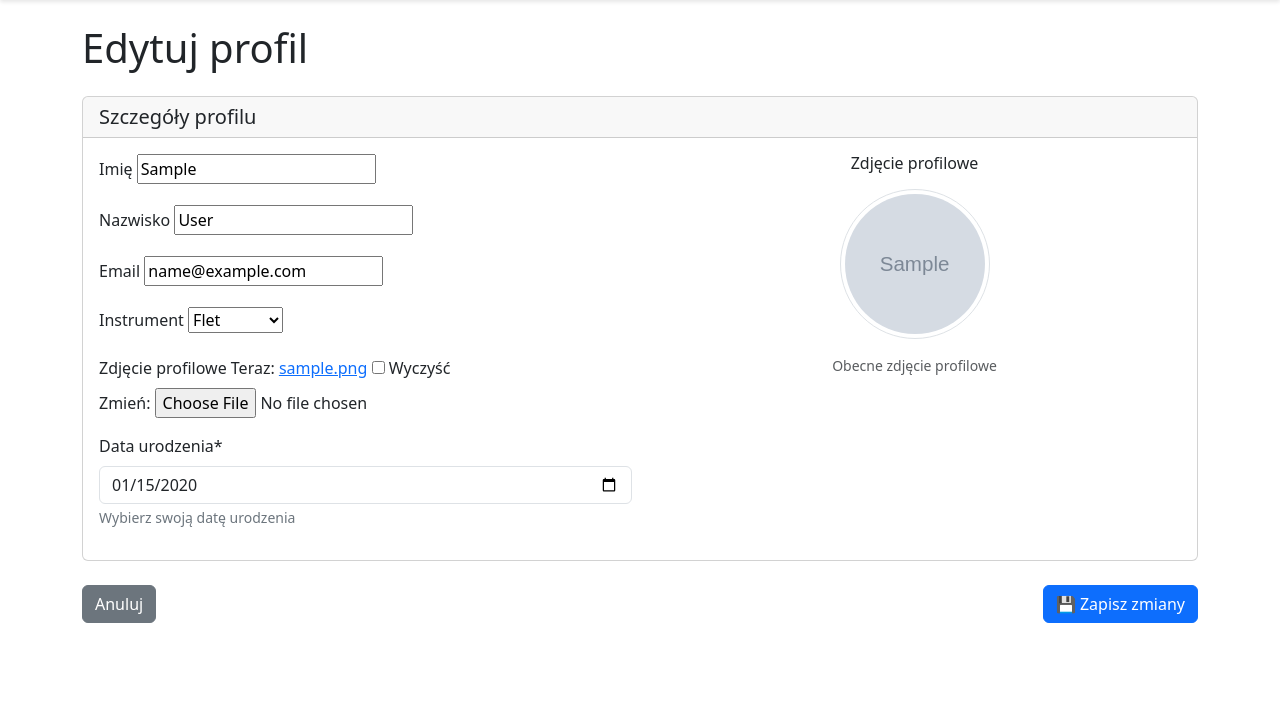
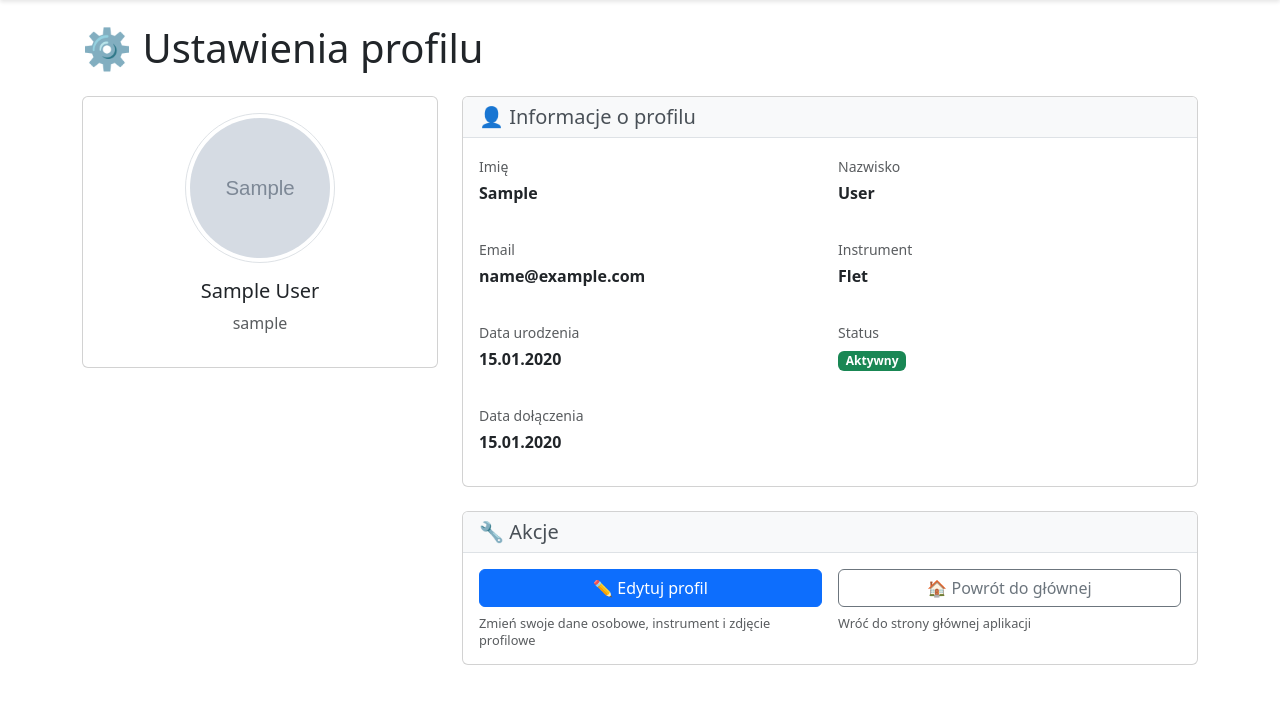
Before and after one commit to krzysiekbab/ORAGH-App, a Django app: page /profile/ in a window 1280 px wide. Shown: the part 72-776 px from the top of the page. Run offline with Django 5.2, Linux system fonts and the light colour scheme; a user stored in the database is signed in; tables that the repository leaves empty hold one stand-in row (values such as "Sample post"); grey boxes marked "Sample" are stand-in pictures; some libraries are stand-ins or nearby versions.

Commit message:
Update user profile page

```diff
--- a/oragh_platform/main/forms.py
+++ b/oragh_platform/main/forms.py
@@ -1,13 +1,50 @@
 from django import forms
 from django.contrib.auth.models import User
-from .models import MusicianProfile
+from .models import MusicianProfile, INSTRUMENT_CHOICES
 
 class UserProfileForm(forms.ModelForm):
-    first_name = forms.CharField(max_length=30, required=True, label="Imię")
-    last_name = forms.CharField(max_length=30, required=True, label="Nazwisko")
-    email = forms.EmailField(required=True, label="Email")
-    instrument = forms.ChoiceField(choices=MusicianProfile._meta.get_field('instrument').choices, required=True, label="Instrument")
-    photo = forms.ImageField(required=False, label="Zdjęcie profilowe")
+    first_name = forms.CharField(
+        max_length=30,
+        required=True,
+        label="Imię",
+        widget=forms.TextInput(attrs={
+            'class': 'form-control',
+            'placeholder': 'Wprowadź swoje imię'
+        })
+    )
+    last_name = forms.CharField(
+        max_length=30,
+        required=True,
+        label="Nazwisko",
+        widget=forms.TextInput(attrs={
+            'class': 'form-control',
+            'placeholder': 'Wprowadź swoje nazwisko'
+        })
+    )
+    email = forms.EmailField(
+        required=True,
+        label="Email",
+        widget=forms.EmailInput(attrs={
+            'class': 'form-control',
+            'placeholder': 'twoj@email.com'
+        })
+    )
+    instrument = forms.ChoiceField(
+        choices=INSTRUMENT_CHOICES,
+        required=True,
+        label="Instrument",
+        widget=forms.Select(attrs={
+            'class': 'form-select'
+        })
+    )
+    photo = forms.ImageField(
+        required=False,
+        label="Zdjęcie profilowe",
+        widget=forms.FileInput(attrs={
+            'class': 'form-control',
+            'accept': 'image/*'
+        })
+    )
 
     class Meta:
         model = MusicianProfile
--- a/oragh_platform/main/profile_urls.py
+++ b/oragh_platform/main/profile_urls.py
@@ -1,6 +1,7 @@
 from django.urls import path
-from .views import edit_profile
+from .views import edit_profile, profile_overview
 
 urlpatterns = [
-    path('', edit_profile, name='profile'),
+    path('', profile_overview, name='profile'),
+    path('edit/', edit_profile, name='edit_profile'),
 ]
--- a/oragh_platform/main/templates/base.jinja
+++ b/oragh_platform/main/templates/base.jinja
@@ -233,11 +233,11 @@
                   {{ user.username }}
                 </a>
                 <ul class="dropdown-menu dropdown-menu-end" aria-labelledby="userDropdown">
-                  <li><a class="dropdown-item" href="/profile/">Ustawienia</a></li>
+                  <li><a class="dropdown-item" href="/profile/">⚙️ Ustawienia</a></li>
                   <li>
                     <form method="post" action="{% url 'logout' %}" style="margin: 0;">
                       {% csrf_token %}
-                      <button type="submit" class="dropdown-item">Wyloguj</button>
+                      <button type="submit" class="dropdown-item">🚪 Wyloguj</button>
                     </form>
                   </li>
                 </ul>
--- a/oragh_platform/main/templates/edit_profile.jinja
+++ b/oragh_platform/main/templates/edit_profile.jinja
@@ -2,8 +2,6 @@
 
 {% block title %}Edytuj profil{% endblock %}
 {% block page_title %}Edytuj profil{% endblock %}
-
-{% load crispy_forms_tags %}
 
 {% block content %}
 <form method="post" enctype="multipart/form-data" class="mb-4">
@@ -11,28 +9,54 @@
 
   <div class="card">
     <div class="card-header">
-      <h5 class="mb-0">Szczegóły profilu</h5>
+      <h5 class="mb-0">✏️ Szczegóły profilu</h5>
     </div>
     <div class="card-body">
+      <div class="row g-4">
+        <div class="col-md-8">
+          {% if form.non_field_errors %}
+            <div class="alert alert-danger mb-3">
+              {{ form.non_field_errors }}
+            </div>
+          {% endif %}
+
           <div class="row g-3">
             <div class="col-md-6">
-          {{ form.non_field_errors }}
-
-          {% for field in form %}
-            <div class="mb-3">
-              <label for="{{ field.id_for_label }}" class="form-label">{{ field.label }}</label>
-              {{ field }}
-              {% if field.help_text %}
-                <div class="form-text">{{ field.help_text }}</div>
-              {% endif %}
-              {% if field.errors %}
-                <div class="text-danger small">{{ field.errors }}</div>
+              <label for="id_first_name" class="form-label">Imię</label>
+              {{ form.first_name }}
+              {% if form.first_name.errors %}
+                <div class="text-danger small">{{ form.first_name.errors }}</div>
               {% endif %}
             </div>
-          {% endfor %}
 
-          <div class="mb-3">
-            <label for="birthday" class="form-label">Data urodzenia*</label>
+            <div class="col-md-6">
+              <label for="id_last_name" class="form-label">Nazwisko</label>
+              {{ form.last_name }}
+              {% if form.last_name.errors %}
+                <div class="text-danger small">{{ form.last_name.errors }}</div>
+              {% endif %}
+            </div>
+
+            <div class="col-md-6">
+              <label for="id_email" class="form-label">Email</label>
+              {{ form.email }}
+              <div class="form-text">Używany do komunikacji</div>
+              {% if form.email.errors %}
+                <div class="text-danger small">{{ form.email.errors }}</div>
+              {% endif %}
+            </div>
+
+            <div class="col-md-6">
+              <label for="id_instrument" class="form-label">Instrument</label>
+              {{ form.instrument }}
+              <div class="form-text">Twój główny instrument</div>
+              {% if form.instrument.errors %}
+                <div class="text-danger small">{{ form.instrument.errors }}</div>
+              {% endif %}
+            </div>
+
+            <div class="col-12">
+              <label for="birthday" class="form-label">Data urodzenia</label>
               <input type="date"
                      class="form-control"
                      id="birthday"
@@ -41,11 +65,21 @@
                      required>
               <div class="form-text">Wybierz swoją datę urodzenia</div>
             </div>
+
+            <div class="col-12">
+              <label for="id_photo" class="form-label">Zdjęcie profilowe</label>
+              {{ form.photo }}
+              <div class="form-text">Wybierz nowe zdjęcie profilowe (opcjonalne)</div>
+              {% if form.photo.errors %}
+                <div class="text-danger small">{{ form.photo.errors }}</div>
+              {% endif %}
+            </div>
+          </div>
         </div>
 
-        <div class="col-md-6">
+        <div class="col-md-4">
           <div class="text-center">
-            <h6 class="mb-3">Zdjęcie profilowe</h6>
+            <h6 class="mb-3">Aktualne zdjęcie</h6>
             {% if profile.photo %}
               <div class="mb-3">
                 <img src="{{ profile.photo.url }}"
@@ -70,8 +104,12 @@
   </div>
 
   <div class="d-flex justify-content-between mt-4">
-    <a href="{% url 'home' %}" class="btn btn-secondary">Anuluj</a>
-    <button type="submit" class="btn btn-primary">💾 Zapisz zmiany</button>
+    <a href="{% url 'profile' %}" class="btn btn-outline-secondary">
+      ❌ Anuluj
+    </a>
+    <button type="submit" class="btn btn-primary">
+      💾 Zapisz zmiany
+    </button>
   </div>
 </form>
 
@@ -92,21 +130,25 @@
     font-size: 1.125rem;
   }
 
-  .row.g-3 {
+  .row.g-4 {
     margin: 0;
   }
 
-  .row.g-3 > [class*="col-"] {
+  .row.g-4 > [class*="col-"] {
     padding: 0.75rem 0;
   }
 
-  .form-control {
+  .form-control, .form-select {
     font-size: 16px; /* Prevents zoom on iOS */
   }
 
   .form-text {
     font-size: 0.8rem;
     margin-top: 0.5rem;
+  }
+
+  .col-md-4 {
+    order: -1; /* Move photo section to top on mobile */
   }
 }
 
@@ -147,6 +189,11 @@
   .fa-3x {
     font-size: 2rem !important;
   }
+
+  .col-md-6 {
+    flex: 0 0 100%;
+    max-width: 100%;
+  }
 }
 
 @media (max-width: 375px) {
@@ -171,7 +218,7 @@
 }
 
 /* Improve form accessibility */
-.form-control:focus {
+.form-control:focus, .form-select:focus {
   border-color: #86b7fe;
   box-shadow: 0 0 0 0.25rem rgba(13, 110, 253, 0.25);
 }
@@ -180,5 +227,32 @@
   color: #6c757d;
   line-height: 1.4;
 }
+
+.form-control, .form-select {
+  border: 1px solid #ced4da;
+  border-radius: 0.375rem;
+  padding: 0.375rem 0.75rem;
+  width: 100%;
+}
+
+.form-label {
+  margin-bottom: 0.5rem;
+  font-weight: 500;
+}
+
+.alert {
+  border-radius: 0.375rem;
+  padding: 0.75rem;
+}
+
+.card-header {
+  background-color: #f8f9fa;
+  border-bottom: 1px solid #dee2e6;
+}
+
+.card-header h5 {
+  color: #495057;
+  margin-bottom: 0;
+}
 </style>
 {% endblock %}
--- /dev/null
+++ b/oragh_platform/main/templates/profile_overview.jinja
@@ -0,0 +1,227 @@
+{% extends "base.jinja" %}
+
+{% block title %}Ustawienia{% endblock %}
+{% block page_title %}⚙️ Ustawienia profilu{% endblock %}
+
+{% block content %}
+<div class="row g-4">
+  <div class="col-md-4">
+    <!-- Profile Photo Card -->
+    <div class="card">
+      <div class="card-body text-center">
+        {% if profile.photo %}
+          <img src="{{ profile.photo.url }}"
+               alt="Zdjęcie profilowe"
+               class="img-thumbnail rounded-circle mb-3"
+               style="width: 150px; height: 150px; object-fit: cover;">
+        {% else %}
+          <div class="rounded-circle bg-light d-flex align-items-center justify-content-center mx-auto mb-3"
+               style="width: 150px; height: 150px;">
+            <i class="fas fa-user fa-3x text-muted"></i>
+          </div>
+        {% endif %}
+        <h5 class="card-title">{{ user.first_name }} {{ user.last_name }}</h5>
+        <p class="text-muted">{{ user.username }}</p>
+      </div>
+    </div>
+  </div>
+
+  <div class="col-md-8">
+    <!-- Profile Information Card -->
+    <div class="card">
+      <div class="card-header">
+        <h5 class="mb-0">👤 Informacje o profilu</h5>
+      </div>
+      <div class="card-body">
+        <div class="row g-3">
+          <div class="col-md-6">
+            <label class="form-label text-muted">Imię</label>
+            <p class="fw-semibold">{{ user.first_name }}</p>
+          </div>
+          <div class="col-md-6">
+            <label class="form-label text-muted">Nazwisko</label>
+            <p class="fw-semibold">{{ user.last_name }}</p>
+          </div>
+          <div class="col-md-6">
+            <label class="form-label text-muted">Email</label>
+            <p class="fw-semibold">{{ user.email }}</p>
+          </div>
+          <div class="col-md-6">
+            <label class="form-label text-muted">Instrument</label>
+            <p class="fw-semibold">{{ profile.get_instrument_display }}</p>
+          </div>
+          <div class="col-md-6">
+            <label class="form-label text-muted">Data urodzenia</label>
+            <p class="fw-semibold">{{ profile.birthday|date:"d.m.Y" }}</p>
+          </div>
+          <div class="col-md-6">
+            <label class="form-label text-muted">Status</label>
+            <p class="fw-semibold">
+              {% if profile.active %}
+                <span class="badge bg-success">Aktywny</span>
+              {% else %}
+                <span class="badge bg-secondary">Nieaktywny</span>
+              {% endif %}
+            </p>
+          </div>
+          <div class="col-md-6">
+            <label class="form-label text-muted">Data dołączenia</label>
+            <p class="fw-semibold">{{ user.date_joined|date:"d.m.Y" }}</p>
+          </div>
+        </div>
+      </div>
+    </div>
+
+    <!-- Action Buttons Card -->
+    <div class="card mt-4">
+      <div class="card-header">
+        <h5 class="mb-0">🔧 Akcje</h5>
+      </div>
+      <div class="card-body">
+        <div class="row g-3">
+          <div class="col-md-6">
+            <a href="{% url 'edit_profile' %}" class="btn btn-primary w-100">
+              ✏️ Edytuj profil
+            </a>
+            <p class="text-muted small mt-2 mb-0">
+              Zmień swoje dane osobowe, instrument i zdjęcie profilowe
+            </p>
+          </div>
+          <div class="col-md-6">
+            <a href="{% url 'home' %}" class="btn btn-outline-secondary w-100">
+              🏠 Powrót do głównej
+            </a>
+            <p class="text-muted small mt-2 mb-0">
+              Wróć do strony głównej aplikacji
+            </p>
+          </div>
+        </div>
+      </div>
+    </div>
+  </div>
+</div>
+
+<style>
+/* Enhanced mobile responsiveness */
+@media (max-width: 768px) {
+  .col-md-4 {
+    order: 1;
+  }
+
+  .col-md-8 {
+    order: 2;
+  }
+
+  .card {
+    margin-bottom: 1rem;
+  }
+
+  .btn {
+    font-size: 0.9rem;
+    padding: 0.75rem;
+  }
+
+  .img-thumbnail {
+    width: 120px !important;
+    height: 120px !important;
+  }
+
+  .rounded-circle.bg-light {
+    width: 120px !important;
+    height: 120px !important;
+  }
+
+  .fa-3x {
+    font-size: 2rem !important;
+  }
+}
+
+@media (max-width: 576px) {
+  .card {
+    border-radius: 0.25rem;
+    margin: 0 -0.5rem 1rem -0.5rem;
+  }
+
+  .card-body {
+    padding: 1rem;
+  }
+
+  .card-header {
+    padding: 0.75rem 1rem;
+  }
+
+  .col-md-6 {
+    flex: 0 0 100%;
+    max-width: 100%;
+  }
+
+  .btn {
+    margin-bottom: 0.5rem;
+  }
+}
+
+@media (max-width: 375px) {
+  /* Extra small screens */
+  .container-fluid, .container {
+    padding-left: 0.5rem;
+    padding-right: 0.5rem;
+  }
+
+  .card {
+    margin: 0 -0.25rem 1rem -0.25rem;
+  }
+
+  .card-body {
+    padding: 0.75rem;
+  }
+
+  .btn {
+    font-size: 0.85rem;
+    padding: 0.6rem 0.8rem;
+  }
+}
+
+/* Card styling */
+.card-header {
+  background-color: #f8f9fa;
+  border-bottom: 1px solid #dee2e6;
+}
+
+.card-header h5 {
+  color: #495057;
+  margin-bottom: 0;
+}
+
+.form-label {
+  font-size: 0.875rem;
+  font-weight: 500;
+  margin-bottom: 0.25rem;
+}
+
+.fw-semibold {
+  margin-bottom: 1rem;
+  font-size: 1rem;
+}
+
+.badge {
+  font-size: 0.75rem;
+  padding: 0.35em 0.65em;
+}
+
+.btn {
+  border-radius: 0.375rem;
+  font-weight: 500;
+  transition: all 0.2s ease;
+}
+
+.btn:hover {
+  transform: translateY(-1px);
+  box-shadow: 0 4px 8px rgba(0,0,0,0.1);
+}
+
+.text-muted.small {
+  font-size: 0.8rem;
+  line-height: 1.3;
+}
+</style>
+{% endblock %}
--- a/oragh_platform/main/views.py
+++ b/oragh_platform/main/views.py
@@ -26,7 +26,7 @@ def edit_profile(request):
                 profile.birthday = birthday
             profile.save()
             messages.success(request, "Profil został zaktualizowany.")
-            return redirect('/')
+            return redirect('profile')
     else:
         form = UserProfileForm(instance=profile, user=user)
 
@@ -107,3 +107,15 @@ def show_band(request):
             "total_members": total_members,
         }
     )
+
+@login_required
+def profile_overview(request):
+    """
+    Display the profile overview/settings page with an edit button.
+    """
+    user = request.user
+    profile = user.musicianprofile
+    return render(request, 'profile_overview.jinja', {
+        'profile': profile,
+        'user': user,
+    })
```
Lines whose indentation alone changed are shown as unchanged.
